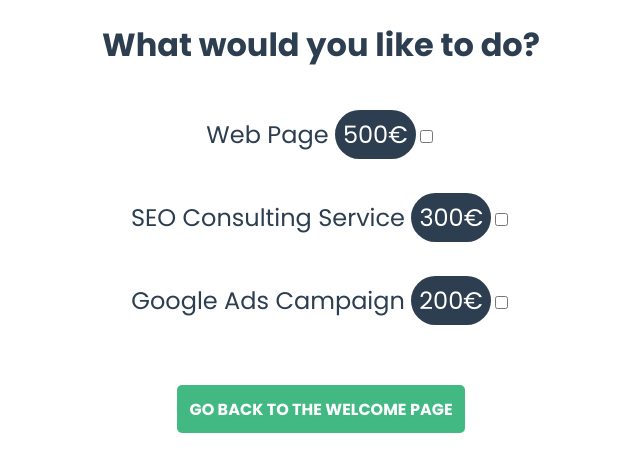
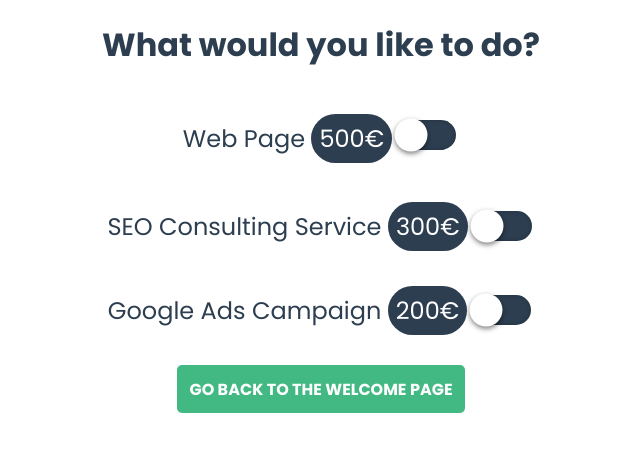
Before and after one commit to ViuCoding/Sprint-7, a Vue app: page / in a window 1280 px wide. Both pictures are taken after a click on the link "GET YOUR QUOTE". Shown: the top 472 px of the page, without its empty margins (319-959 px from the left). Built offline with nearby package versions, Linux system fonts and the light colour scheme.

Commit message:
Added welcome page and custom toggle checkboxes. Exercise 4 box

```diff
--- a/src/App.vue
+++ b/src/App.vue
@@ -1,19 +1,21 @@
 <template>
-
   <div v-if="showPage">
     <router-view />
   </div>
 
   <div v-else class="welcome">
-    <h1>WELCOME TO PRESUPESTOS.COM</h1>
+    <h1>WELCOME TO <span class="highlight">PRESUPESTOS</span>.COM</h1>
     <div class="box">
-      <p>
+      <p class="msg">
         Lorem ipsum dolor sit, amet consectetur adipisicing elit. Consequatur, eveniet adipisci? Nam repellendus aliquid eveniet totam iste esse, perferendis omnis corporis, ab fuga, natus sit dolor vel hic dignissimos quo enim assumenda. Sed magnam fugit veniam facere suscipit ea debitis voluptatem placeat maxime qui asperiores itaque atque similique incidunt quis sequi error, nulla quod quisquam quae! Necessitatibus tenetur molestiae consectetur velit ipsam doloremque dolorum consequuntur
         quisquam sed nemo, accusamus odio animi! Exercitationem modi error incidunt in ut nesciunt soluta esse vel alias! Omnis unde, quo consectetur, corrupti quos adipisci, culpa et ut neque iusto nobis laborum dolore. Omnis, dolorum blanditiis!
       </p>
     </div>
+    <div class="cta">
+      <h2><span>“Make it work, make it right, make it fast.”</span> – Kent Beck</h2>
+    </div>
     <div class="box">
-      <p>
+      <p class="msg">
         Lorem ipsum dolor sit, amet consectetur adipisicing elit. Consequatur, eveniet adipisci? Nam repellendus aliquid eveniet totam iste esse, perferendis omnis corporis, ab fuga, natus sit dolor vel hic dignissimos quo enim assumenda. Sed magnam fugit veniam facere suscipit ea debitis voluptatem placeat maxime qui asperiores itaque atque similique incidunt quis sequi error, nulla quod quisquam quae! Necessitatibus tenetur molestiae consectetur velit ipsam doloremque dolorum consequuntur
         quisquam sed nemo, accusamus odio animi! Exercitationem modi error incidunt in ut nesciunt soluta esse vel alias! Omnis unde, quo consectetur, corrupti quos adipisci, culpa et ut neque iusto nobis laborum dolore. Omnis, dolorum blanditiis!
       </p>
@@ -52,9 +54,7 @@
   text-align: center;
   color: #2c3e50;
 }
-.panel {
-  padding: 30px;
-}
+
 .panel a {
   font-weight: bold;
   padding: 0.8rem;
@@ -66,10 +66,28 @@
 
 .welcome {
   margin: 0 auto;
-  width: 60%;
   display: flex;
   justify-content: center;
   align-items: center;
   flex-direction: column;
 }
+
+.cta {
+  background: #42b983;
+  color: white;
+  width: 100%;
+}
+
+.cta span {
+  font-style: italic;
+}
+
+.msg {
+  margin: 2rem auto;
+  width: 60%;
+}
+
+.highlight {
+  color: #42b983;
+}
 </style>
--- a/src/views/HomeView.vue
+++ b/src/views/HomeView.vue
@@ -4,10 +4,10 @@
       <h1>What would you like to do?</h1>
       <div class="input-box">
         <label for="web">Web Page <span class="prices">500€</span></label>
-        <input type="checkbox" id="web" :value="500" v-model="prices" @change="calculateTotal" /> <br />
-        <div v-if="prices.includes(500)" class="panel">
-          <Panel @updatePages="updateNumPages" @updateLangs="updateNumLangs" />
-        </div>
+        <div class="center"><input type="checkbox" id="web" :value="500" v-model="prices" @change="calculateTotal" /> <br /></div>
+      </div>
+      <div v-if="prices.includes(500)" class="panel">
+        <Panel @updatePages="updateNumPages" @updateLangs="updateNumLangs" />
       </div>
 
       <div class="input-box">
@@ -80,7 +80,46 @@
 
 .input-box {
   margin: 3rem 0;
+  display: flex;
+  align-items: center;
+  justify-content: center;
 }
+
+input[type="checkbox"] {
+  cursor: pointer;
+  position: relative;
+  width: 60px;
+  height: 30px;
+  appearance: none;
+  background: #2c3e50;
+  outline: none;
+  border-radius: 20px;
+  transition: 0.5s;
+  box-shadow: inset 0 0 5px rgba(0, 0, 0, 0.2);
+}
+
+input:checked[type="checkbox"] {
+  background: #42b983;
+}
+
+input[type="checkbox"]:before {
+  content: "";
+  position: absolute;
+  width: 30px;
+  height: 30px;
+  border-radius: 20px;
+  top: 0;
+  left: 0;
+  background: #fff;
+  box-shadow: 0 2px 5px rgba(0, 0, 0, 0.5);
+  transform: scale(1.1);
+  transition: 0.5s;
+}
+
+input:checked[type="checkbox"]:before {
+  left: 30px;
+}
+
 .prices {
   background: #2c3e50;
   color: white;
```
